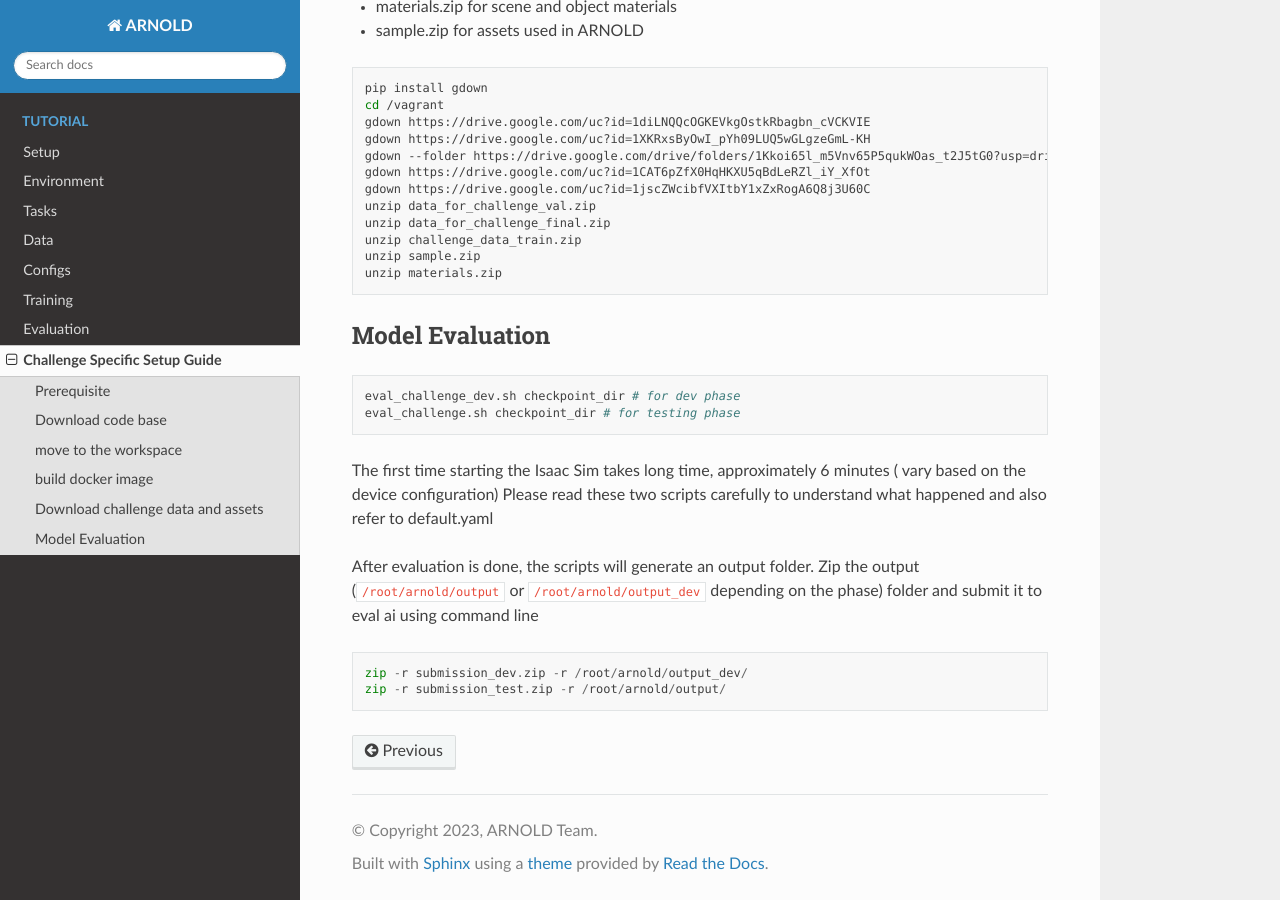
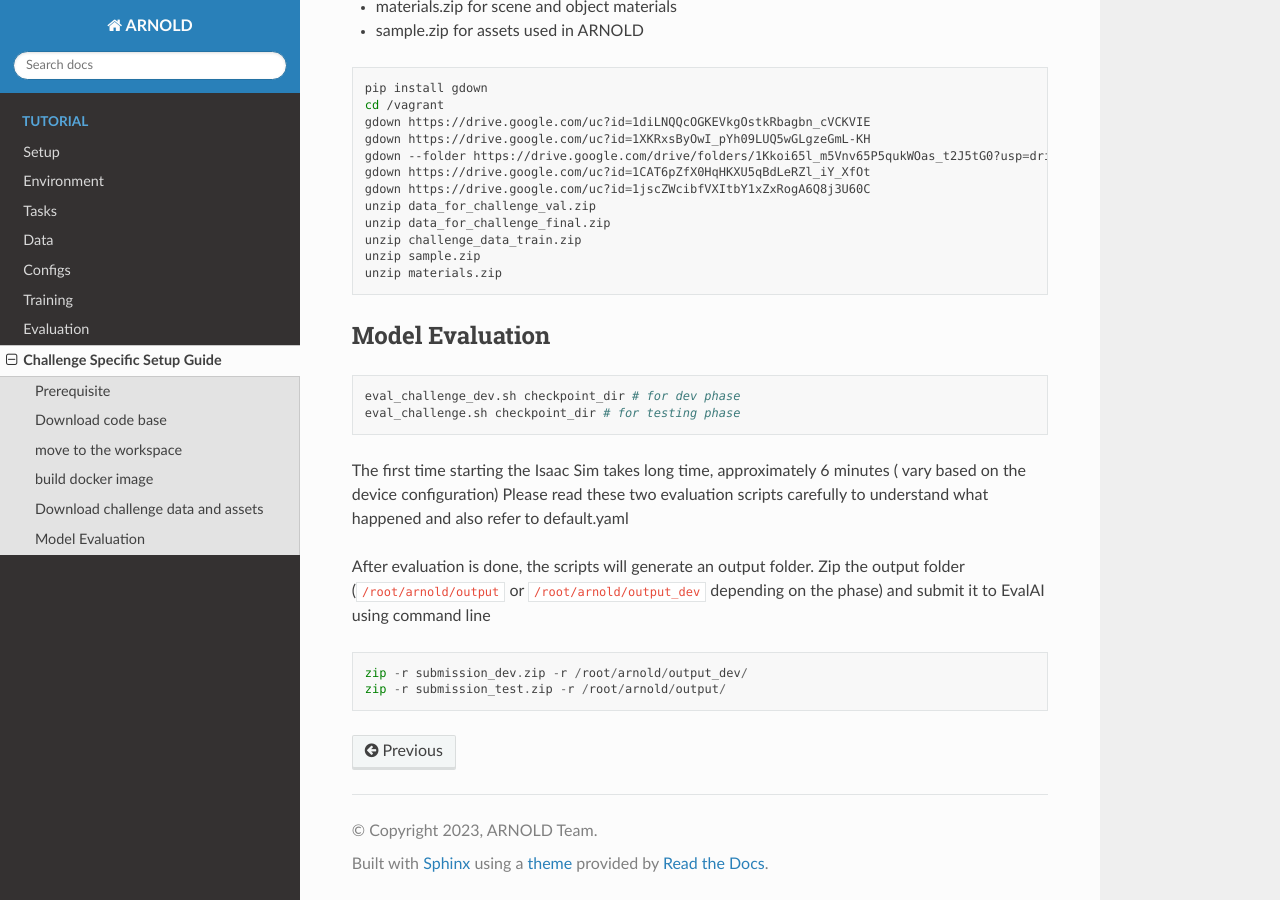
Before and after one commit to arnold-benchmark/docs, a Sphinx documentation site: the page built from docs/tutorial/challenge_setup/index.md, in a window 1280 px wide and 900 px high, scrolled down 1307 px. Built offline with Sphinx 7.4.7 and the Read the Docs theme 2.0.0, drawn with Linux system fonts in a browser that asks for light colours.

Commit message:
Update index.md

````diff
--- a/docs/tutorial/challenge_setup/index.md
+++ b/docs/tutorial/challenge_setup/index.md
@@ -69,9 +69,9 @@ eval_challenge.sh checkpoint_dir # for testing phase
 ```
 
 The first time starting the Isaac Sim takes long time, approximately 6 minutes ( vary based on the device configuration)
-Please read these two scripts carefully to understand what happened and also refer to default.yaml
+Please read these two evaluation scripts carefully to understand what happened and also refer to default.yaml
 
-After evaluation is done, the scripts will generate an output folder. Zip the output (`/root/arnold/output` or `/root/arnold/output_dev` depending on the phase) folder and submit it to eval ai using command line
+After evaluation is done, the scripts will generate an output folder. Zip the output folder (`/root/arnold/output` or `/root/arnold/output_dev` depending on the phase) and submit it to EvalAI using command line
 
 ```
 zip -r submission_dev.zip -r /root/arnold/output_dev/
````
